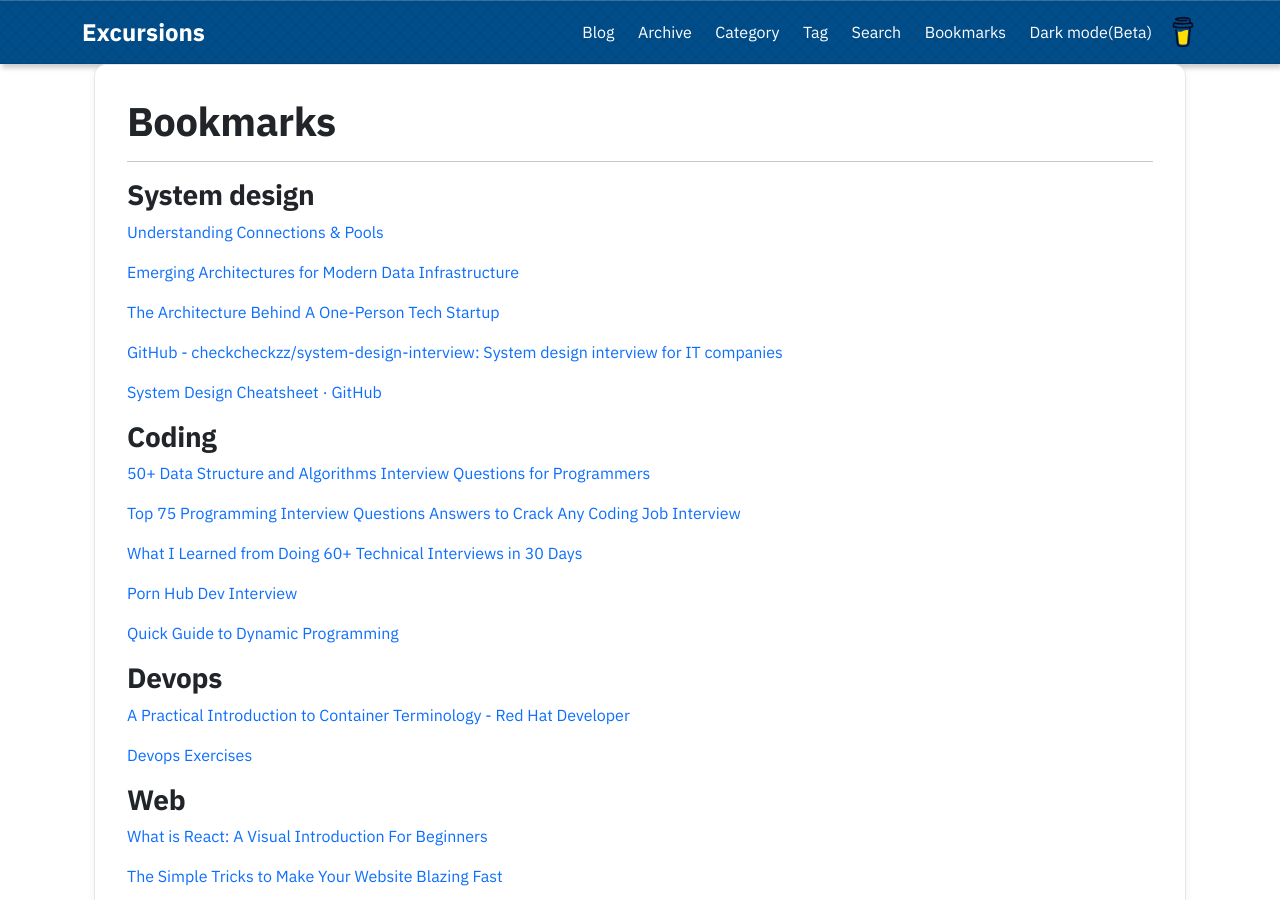
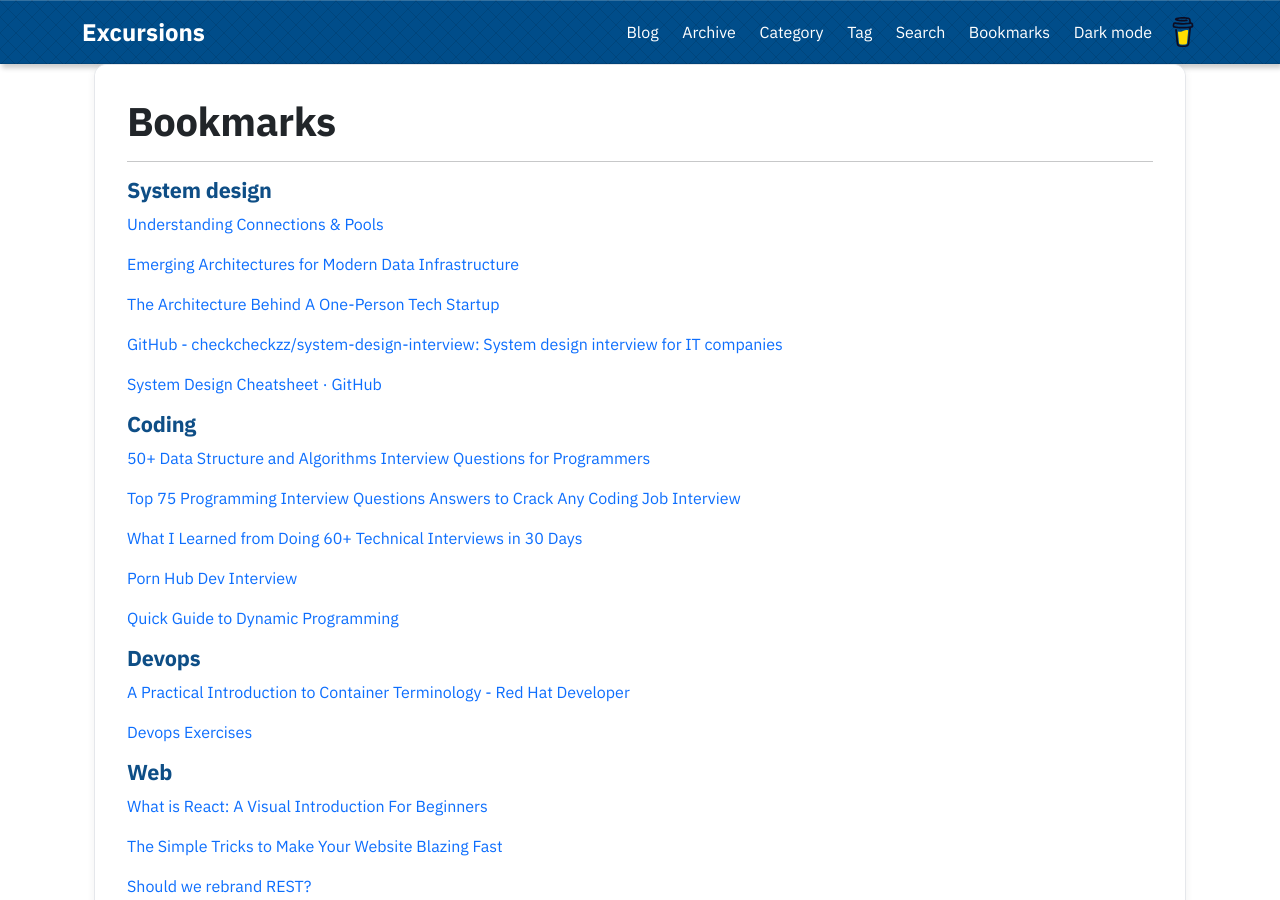
Before and after one commit to iam-j/iam-j.github.io, a Jekyll site: the page built from pages/7bookmarks.md, in a window 1280 px wide and 900 px high. Built offline with Jekyll 4.4.1, drawn with Linux system fonts in a browser that asks for light colours.

Commit message:
Remove Beta

```diff
--- a/_includes/header.html
+++ b/_includes/header.html
@@ -16,7 +16,7 @@
                         </li>
                         {% endif %}{% endfor %}
                         <li class="nav-item">
-                            <a class="nav-link text-light" href="javascript:void(0)" onclick="dark_toggle();return false;" title="Toggle night mode">&nbsp;&nbsp;Dark mode(Beta)</a>
+                            <a class="nav-link text-light" href="javascript:void(0)" onclick="dark_toggle();return false;" title="Toggle night mode">&nbsp;&nbsp;Dark mode</a>
                         </li>
                         <li class="nav-item d-flex align-items-center">
                             <a class="nav-link p-0 ms-2" href="https://www.buymeacoffee.com/iamj" target="_blank" title="Buy me a coffee" style="display: flex; align-items: center;">
--- a/pages/7bookmarks.md
+++ b/pages/7bookmarks.md
@@ -6,7 +6,7 @@ icon: octicon-heart
 isNavItem: true
 ---
 
-### System design
+## System design
 
 [Understanding Connections & Pools](https://sudhir.io/understanding-connections-pools/)
 
@@ -18,7 +18,7 @@ isNavItem: true
 
 [System Design Cheatsheet · GitHub](https://gist.github.com/vasanthk/485d1c25737e8e72759f)
 
-### Coding
+## Coding
 
 [50+ Data Structure and Algorithms Interview Questions for Programmers](https://hackernoon.com/50-data-structure-and-algorithms-interview-questions-for-programmers-b4b1ac61f5b0)
 
@@ -30,13 +30,13 @@ isNavItem: true
 
 [Quick Guide to Dynamic Programming](https://towardsdatascience.com/quick-guide-to-dynamic-programming-c1618698d341)
 
-### Devops
+## Devops
 
 [A Practical Introduction to Container Terminology - Red Hat Developer](https://developers.redhat.com/blog/2018/02/22/container-terminology-practical-introduction/)
 
 [Devops Exercises](https://github.com/bregman-arie/devops-exercises)
 
-### Web
+## Web
 
 [What is React: A Visual Introduction For Beginners](https://learnreact.design/posts/what-is-react)
 
@@ -44,21 +44,21 @@ isNavItem: true
 
 [Should we rebrand REST?](https://kieranpotts.com/rebranding-rest/)
 
-### Language
+## Language
 
 [Python behind the scenes #1: how the CPython VM works](https://tenthousandmeters.com/blog/python-behind-the-scenes-1-how-the-cpython-vm-works/)
 
 [Golang vs Python: 6 Questions to Decide Which Programming Language is Best For You](https://towardsdatascience.com/golang-vs-python-6-questions-to-decide-which-programming-language-is-best-for-you-cf5aa5902c57)
 
 
-### Behaviour
+## Behaviour
 
 [How to prepare for a behavioral/soft skills interview?](https://towardsdatascience.com/how-to-prepare-for-a-behavioral-soft-skills-interview-cheat-sheet-9347aaeaef82)
 
-### Data Science
+## Data Science
 
 [Interviewing for Your First Data Scientist job: What to Expect and How to Prepare](https://towardsdatascience.com/interviewing-for-your-first-data-scientist-job-what-to-expect-and-how-to-prepare-1f3f9a977e14)
 
-### FreeLance
+## FreeLance
 
 [Making $100k As An Employee Versus Being Self-Employed](https://calebporzio.com/making-100k-as-an-employee-versus-being-self-employed)
```
